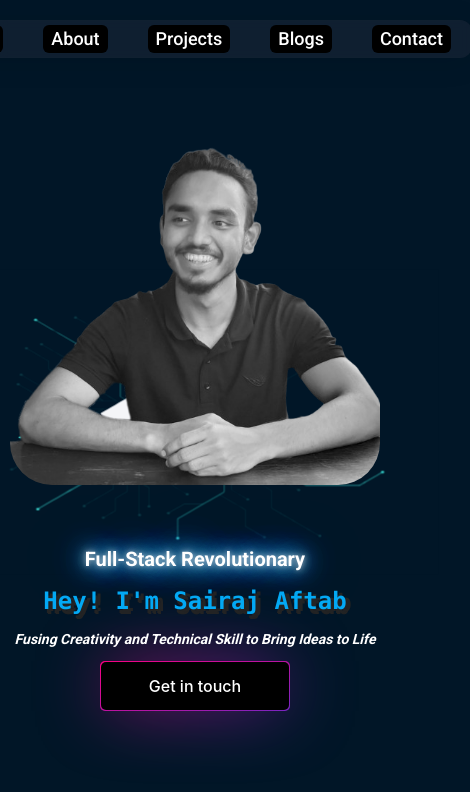
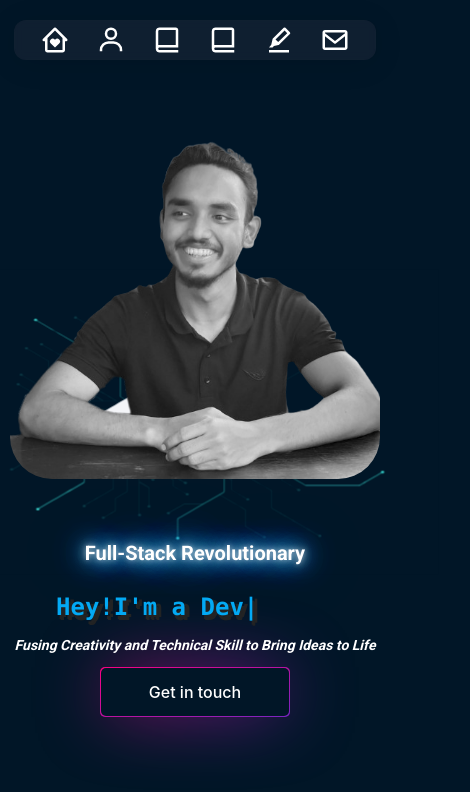
Before and after one commit to Sairaj-Aftab/Portfolio-With-Next, a Next.js app: page / in a window 390 px wide. Shown: the top 792 px of the page, 470 px wide, since content can reach past the window. Built offline with nearby package versions, Linux system fonts and the light colour scheme.

Commit message:
update and add new feature

```diff
--- /dev/null
+++ b/app/blogs/loading.tsx
@@ -0,0 +1,12 @@
+import React from "react";
+import Loading from "../components/HelperCom/Loading";
+
+function LoadingBlog() {
+  return (
+    <div>
+      <Loading />
+    </div>
+  );
+}
+
+export default LoadingBlog;
--- /dev/null
+++ b/app/blogs/page.tsx
@@ -0,0 +1,7 @@
+import React from "react";
+
+function Blogs() {
+  return <div>page</div>;
+}
+
+export default Blogs;
--- a/app/components/AboutSection.tsx
+++ b/app/components/AboutSection.tsx
@@ -6,7 +6,7 @@ type props = {
 };
 function AboutSection({ head_title }: props) {
   return (
-    <div data-aos="zoom-in" className="py-5 relative">
+    <div id="About" data-aos="zoom-in" className="py-5 relative">
       <div className="flex flex-col gap-16">
         <div className="head_text_parent">
           <h1 className="head_text text-center">{head_title}</h1>
--- a/app/components/ContactSection.tsx
+++ b/app/components/ContactSection.tsx
@@ -47,7 +47,7 @@ function ContactSection({
   };
 
   return (
-    <div className="py-5">
+    <div id="Contact" className="py-5">
       <div className="flex flex-col gap-16">
         <div className="head_text_parent">
           <h1 className="head_text text-center">{head_title}</h1>
@@ -55,6 +55,7 @@ function ContactSection({
         </div>
         <div className="md:flex justify-between gap-5 px-5 mt-10">
           <form
+            data-aos="fade-right"
             onSubmit={submitEmail}
             className="contact flex-1 flex flex-col gap-3"
           >
@@ -91,7 +92,7 @@ function ContactSection({
               Send Mail
             </button>
           </form>
-          <div className="flex-1 flex flex-col gap-5">
+          <div data-aos="fade-left" className="flex-1 flex flex-col gap-5">
             {/* Email */}
             <div className="bg_card flex items-center gap-5 p-5 rounded-md">
               <div className="text-3xl">
--- a/app/components/Header.tsx
+++ b/app/components/Header.tsx
@@ -1,49 +1,122 @@
 "use client";
+// import Link from "next/link";
 import React, { useState } from "react";
-import { BiMenu, BiX } from "react-icons/bi";
+import { Link } from "react-scroll";
+import {
+  BiMenu,
+  BiX,
+  BiHomeHeart,
+  BiBookAlt,
+  BiEnvelope,
+  BiUser,
+  BiHighlight,
+} from "react-icons/bi";
 
 const menu = [
   {
     id: 1,
     name: "Home",
-    path: "#",
+    path: "/",
+    icon: <BiHomeHeart fontSize={30} />,
   },
   {
     id: 2,
     name: "About",
     path: "#",
+    icon: <BiUser fontSize={30} />,
   },
   {
     id: 3,
     name: "Projects",
     path: "#",
+    icon: <BiBookAlt fontSize={30} />,
   },
   {
     id: 4,
-    name: "Blogs",
+    name: "Testimonial",
     path: "#",
+    icon: <BiBookAlt fontSize={30} />,
   },
   {
     id: 5,
+    name: "Blogs",
+    path: "/blogs",
+    icon: <BiHighlight fontSize={30} />,
+  },
+  {
+    id: 6,
     name: "Contact",
     path: "#",
+    icon: <BiEnvelope fontSize={30} />,
   },
 ];
 
 function Header() {
-  const [mMenu, setMenu] = useState(false);
+  const [mMenu, setMenu] = useState<boolean>(false);
+
+  const scrollSection = (name: string) => {
+    console.log(name);
+  };
 
   return (
     <div className="fixed top-5 left-0 w-full z-50 flex justify-center">
-      <div className="bg_card rounded-xl py-1 px-5 flex gap-10 text-lg font-[500]">
+      <div className="hidden md:flex items-center">
+        {mMenu && (
+          <div
+            data-aos="zoom-in"
+            data-aos-duration="500"
+            className="bg_card rounded-xl py-1 px-6 flex gap-10 text-lg font-[500]"
+          >
+            {menu.map((menu) => (
+              <Link
+                activeClass="active"
+                to={menu.name}
+                spy={true}
+                smooth={true}
+                offset={-50}
+                duration={500}
+                key={menu.id}
+                // href={menu.path}
+                // onClick={() => scrollSection(menu.name)}
+                className="menu_item px-2 rounded-md hover:bg-black"
+              >
+                <span>{menu.name}</span>
+              </Link>
+            ))}
+          </div>
+        )}
+        <div className="absolute right-12 lg:right-20 xl:right-32 top-1">
+          {!mMenu && (
+            <BiMenu
+              onClick={() => setMenu(!mMenu)}
+              fontSize={30}
+              className="cursor-pointer"
+            />
+          )}
+          {mMenu && (
+            <BiX
+              onClick={() => setMenu(!mMenu)}
+              fontSize={30}
+              className="cursor-pointer"
+            />
+          )}
+        </div>
+      </div>
+      <div className="bg_card w-[93%] rounded-xl py-1 flex justify-evenly items-center md:hidden">
         {menu.map((menu) => (
-          <a
+          <Link
+            activeClass="active"
+            to={menu.name}
+            spy={true}
+            smooth={true}
+            offset={-50}
+            duration={500}
             key={menu.id}
-            href={menu.path}
-            className="bg-black px-2 rounded-md hover:bg-black"
+            // href={menu.path}
+            className="rounded-md hover:bg-black"
           >
-            <span>{menu.name}</span>
-          </a>
+            <div>{menu.icon}</div>
+          </Link>
         ))}
       </div>
     </div>
--- /dev/null
+++ b/app/components/HelperCom/Loading.tsx
@@ -0,0 +1,32 @@
+import React from "react";
+
+const Loading = () => {
+  return (
+    <div>
+      Lorem ipsum dolor sit amet, consectetur adipisicing elit. Est delectus ad
+      velit. Accusantium aliquid ut dolore temporibus recusandae placeat minima
+      molestias quis? A quae, eos non blanditiis voluptates maxime similique
+      laudantium. Voluptatem similique reprehenderit ipsa earum magni maiores
+      optio iste molestiae eligendi, saepe numquam id veniam illum, laudantium
+      debitis quibusdam? Exercitationem, dolor qui quisquam dolorem pariatur,
+      magni quam itaque, non culpa repellat similique ullam reprehenderit
+      dolorum sapiente incidunt eligendi a. Assumenda vero accusantium, commodi
+      provident fugiat tenetur nobis laudantium cum asperiores nesciunt ullam
+      recusandae ducimus quaerat facilis nam dolorem! Architecto neque, suscipit
+      itaque deleniti, at numquam corporis mollitia laboriosam aliquam maxime
+      omnis. Cumque numquam deserunt eligendi impedit ut autem ad laborum
+      tenetur voluptatem cum voluptates possimus ratione quasi hic nihil, fugiat
+      maiores libero saepe ullam! Nisi, corporis? Odit, modi pariatur expedita
+      vel distinctio inventore, eaque doloribus mollitia dolore labore, ipsa
+      ipsam debitis nulla quam molestias perspiciatis quaerat sapiente
+      voluptate. Magnam sint dignissimos, ex aliquam sunt deleniti consequatur
+      modi dolore ad neque consectetur, aliquid nostrum dolores tempore ipsum
+      pariatur quidem adipisci eveniet perspiciatis. Exercitationem alias eaque
+      consequuntur possimus quod rem accusamus laudantium minima odio labore,
+      eveniet laborum molestias dicta esse assumenda beatae unde aliquam
+      adipisci quisquam. Fugit nostrum distinctio quis libero!
+    </div>
+  );
+};
+
+export default Loading;
--- a/app/components/ProjectSection.tsx
+++ b/app/components/ProjectSection.tsx
@@ -10,7 +10,7 @@ function ProjectSection({ head_title }: { head_title: string }) {
     modules: [Pagination],
   };
   return (
-    <div data-aos="zoom-in-up">
+    <div id="Projects" data-aos="zoom-in-up">
       <div className="text-center flex flex-col gap-16">
         <div className="head_text_parent">
           <h1 className="head_text">{head_title}</h1>
--- a/app/components/SliderSection.tsx
+++ b/app/components/SliderSection.tsx
@@ -5,6 +5,7 @@ import personal from "../../public/sairaj2.png";
 import { Player, Controls } from "@lottiefiles/react-lottie-player";
 import deploy from "../../public/animation/deploy.json";
 import Button from "./HelperCom/Button";
+import { TypeAnimation } from "react-type-animation";
 
 type props = {
   firstTitle?: string;
@@ -14,7 +15,7 @@ type props = {
 
 function SliderSection({ firstTitle, title, desTitle }: props) {
   return (
-    <div>
+    <div id="Home">
       <div className="lg:h-[100vh] h-[100vh] flex flex-col-reverse gap-10 md:flex-row justify-center md:items-center slide">
         <div
           data-aos="fade-right"
@@ -23,7 +24,26 @@ function SliderSection({ firstTitle, title, desTitle }: props) {
           <h1 className="shadow_text lg:text-2xl text-xl font-semibold text-white">
             {firstTitle}
           </h1>
-          <h1 className="slide_head">{title}</h1>
+          <div className="text-black text-start"></div>
+          {/* <h1 className="slide_head">{title}</h1> */}
+          <h1 className="slide_head">
+            <TypeAnimation
+              preRenderFirstString={true}
+              sequence={[
+                500,
+                "Hey!I'm", // initially rendered starting point
+                1000,
+                "Hey!I'm Sairaj Aftab",
+                1000,
+                "Hey!I'm a Developer",
+                500,
+              ]}
+              speed={30}
+              deletionSpeed={50}
+              // style={{ fontSize: "2em" }}
+              repeat={Infinity}
+            />
+          </h1>
           <p className="lg:text-lg text-sm text-center font-semibold text-white italic px-2 lg:px-0">
             {desTitle}
           </p>
@@ -45,6 +65,7 @@ function SliderSection({ firstTitle, title, desTitle }: props) {
       </div>
       <div
         data-aos="zoom-in"
+        data-aos-duration="1500"
         className="top-0 bottom-0 left-0 right-0 -z-20 fixed flex flex-col items-center justify-center"
       >
         <Player
--- a/app/components/TestimonialSection.tsx
+++ b/app/components/TestimonialSection.tsx
@@ -69,7 +69,11 @@ function TestimonialSection({
   };
 
   return (
-    <div className="testimonial_section py-5">
+    <div
+      id="Testimonial"
+      data-aos="zoom-in"
+      className="testimonial_section py-5"
+    >
       <div className="text-center flex flex-col gap-16">
         <div className="head_text_parent">
           <h1 className="head_text">{head_title}</h1>
--- a/app/globals.css
+++ b/app/globals.css
@@ -4,12 +4,14 @@
 
 :root {
   /* --primary-color: #1dbf73; */
+  --primary-background: #011627;
   --primary-color: #03a9f4;
   /* --primary-color: #33f403; */
 }
 body {
-  background-color: #011627;
+  background-color: var(--primary-background);
   color: #ffffff;
+  overflow-x: hidden;
 }
 @media (min-width: 1200px) {
   body {
@@ -26,6 +28,9 @@ img {
 }
 .text-md {
   font-size: 1.125rem;
+}
+.menu_item.active {
+  background-color: black;
 }
 .bg_card {
   /* @apply bg-slate-800; */
@@ -44,7 +49,7 @@ img {
 .slide_head {
   text-shadow: 5px 2px #222324, 2px 4px #222324, 3px 5px #222324;
   color: var(--primary-color);
-  @apply lg:text-5xl sm:text-4xl text-2xl font-mono font-extrabold;
+  @apply lg:text-5xl sm:text-4xl text-2xl font-mono font-extrabold w-[278px] sm:w-[416px] lg:w-[555px];
 }
 /* Slide Image */
 .slide_img {
@@ -298,7 +303,7 @@ img {
   justify-content: center;
   align-items: center;
   color: white;
-  background-color: black;
+  background-color: var(--primary-background);
   margin: 1px;
   border-radius: 5px;
   padding: 0.75rem 3rem;
--- a/package.json
+++ b/package.json
@@ -23,12 +23,15 @@
     "react": "18.2.0",
     "react-dom": "18.2.0",
     "react-icons": "^4.9.0",
+    "react-scroll": "^1.8.9",
+    "react-type-animation": "^3.1.0",
     "swiper": "^9.3.2",
     "tailwindcss": "3.3.2",
     "typescript": "5.0.4"
   },
   "devDependencies": {
     "@types/aos": "^3.0.4",
-    "@types/nodemailer": "^6.4.9"
+    "@types/nodemailer": "^6.4.9",
+    "@types/react-scroll": "^1.8.7"
   }
 }
--- a/utility/aos.tsx
+++ b/utility/aos.tsx
@@ -7,8 +7,8 @@ import "aos/dist/aos.css";
 export const AOSInit = () => {
   useEffect(() => {
     AOS.init({
-      easing: "ease-out-quad",
-      duration: 1000,
+      duration: 1000, // Adjust this value
+      easing: "ease-in-sine", // Experiment with different easing functions
     });
   }, []);
 
```
Also changed, not shown: 1 other file (tests, documents, lock files or other folders).
